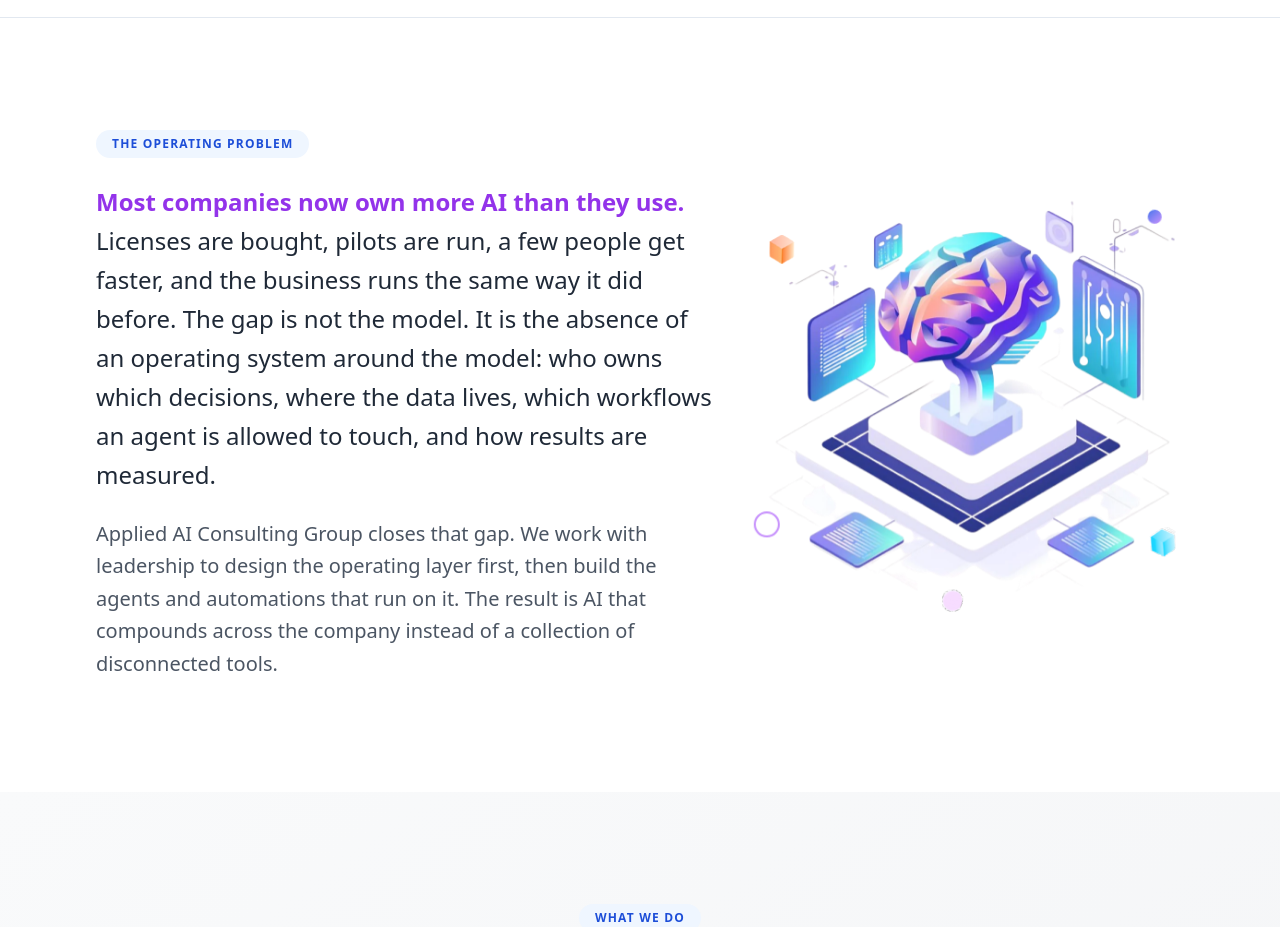
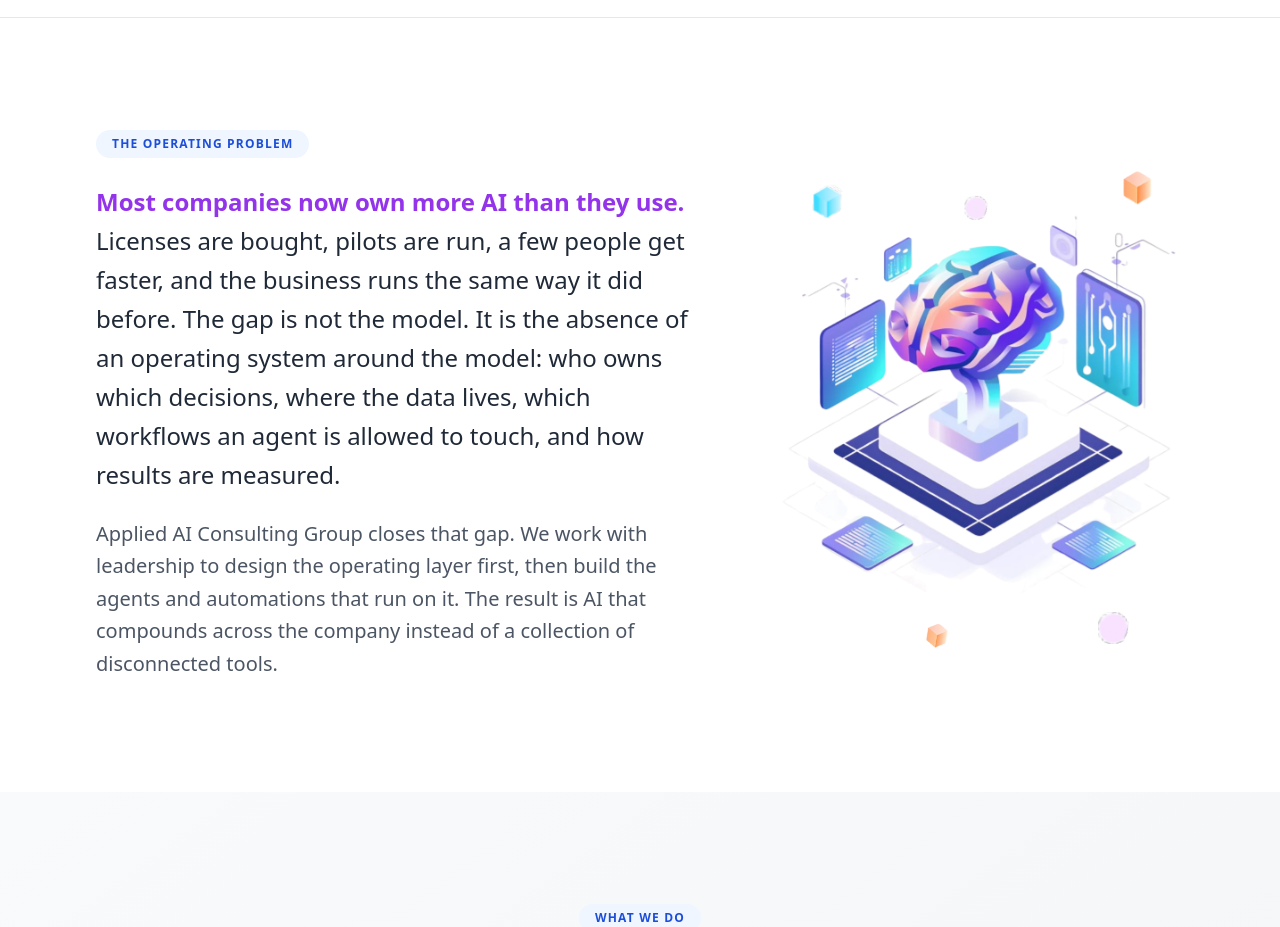
Before and after one commit to Mark-Alvy/appliedaicg-site-v1.2, a React (Vite) app: page / in a window 1280 px wide. Shown: the part 1080-2007 px from the top of the page. Built offline with nearby package versions, Linux system fonts and the light colour scheme.

Commit message:
Section 3: Operating problem
Co-Authored-By: Claude Sonnet 5.5 <noreply@anthropic.com>
Claude-Session: https://claude.ai/code/session_01B34hrMBgVoAANP3LECGcaD

```diff
--- a/src/App.tsx
+++ b/src/App.tsx
@@ -42,11 +42,11 @@ const heroFl: Fl[] = [
   { t: "ball", s: 34, p: "bottom-[0px] right-[5%]", k: 3, d: 2.2, du: 4.6, o: 0.75, sm: true, u: true },
 ];
 const strategyFl: Fl[] = [
-  { t: "orange", s: 34, p: "left-[2%] top-[8%]", k: 4, d: 1 },
-  { t: "dot", s: 14, p: "right-[6%] top-[4%]", k: 1, d: 5 },
-  { t: "cube", s: 30, p: "right-[0%] bottom-[12%]", k: 6, d: 3 },
-  { t: "ring", s: 26, p: "left-[0%] bottom-[18%]", k: 8, d: 6 },
-  { t: "ball", s: 22, p: "left-[44%] bottom-[0%]", k: 2, d: 8 },
+  { t: "cube", s: 34, p: "left-[9%] top-[10px]", k: 3, d: 1.4, du: 4.7, o: 0.75, u: true },
+  { t: "ball", s: 24, p: "left-[47%] top-[28px]", k: 6, d: 3.1, du: 3.4, o: 0.7, u: true },
+  { t: "orange", s: 38, p: "right-[7%] top-[4px]", k: 1, d: 0.6, du: 5.4, o: 0.8, u: true },
+  { t: "orange", s: 28, p: "bottom-[2px] left-[38%]", k: 8, d: 2.4, du: 4.1, o: 0.7, u: true },
+  { t: "ball", s: 32, p: "bottom-[0px] right-[13%]", k: 4, d: 4, du: 3.9, o: 0.75, u: true },
 ];
 const aboutFl: Fl[] = [
   { t: "cube", s: 28, p: "-left-2 top-[14%]", k: 3, d: 2, o: 0.55, sm: true },
@@ -154,7 +154,7 @@ function Platforms() {
 function Imperative() {
   return (
     <section id="approach" className="relative overflow-hidden py-16 md:py-28">
-      <div className="container-x grid items-center gap-10 md:grid-cols-12">
+      <div className="container-x grid items-center gap-10 md:grid-cols-12 md:gap-16">
         <Reveal dir="left" className="md:col-span-7">
           <span className="eyebrow">{imperative.eyebrow}</span>
           <p className="mt-6 text-lg leading-relaxed text-ink sm:text-xl md:text-2xl">
@@ -164,8 +164,10 @@ function Imperative() {
           <p className="mt-6 text-base leading-relaxed text-slate sm:text-lg md:text-xl">{imperative.p2}</p>
         </Reveal>
         <Reveal dir="right" className="relative md:col-span-5">
-          <img src={img.strategyIllustration} alt="Illustration of strategic AI transformation" width={932} height={890} className="anim-float relative mx-auto w-full max-w-sm md:max-w-md" />
-          {floaters(strategyFl)}
+          <div className="relative md:pb-8 md:pt-12">
+            <img src={img.strategyIllustration} alt="Illustration of strategic AI transformation" width={932} height={890} className="anim-float relative mx-auto w-full max-w-sm md:max-w-md" />
+            {floaters(strategyFl)}
+          </div>
         </Reveal>
       </div>
     </section>
```
